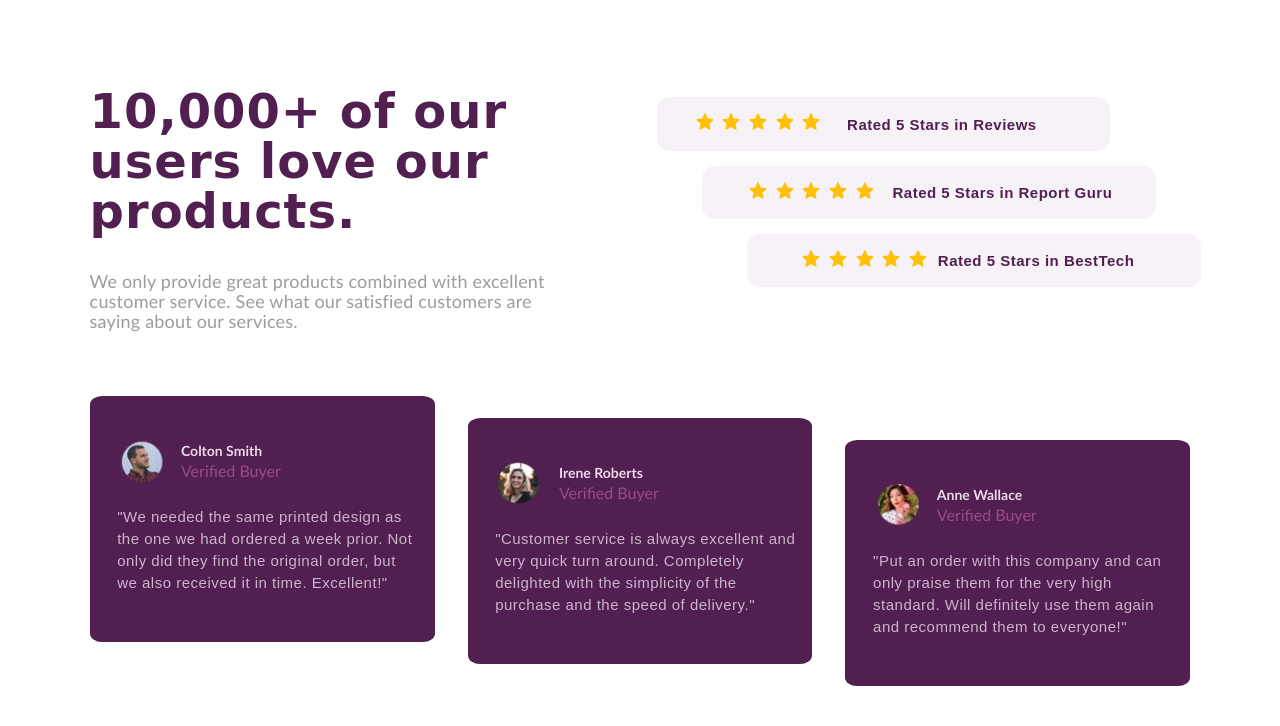
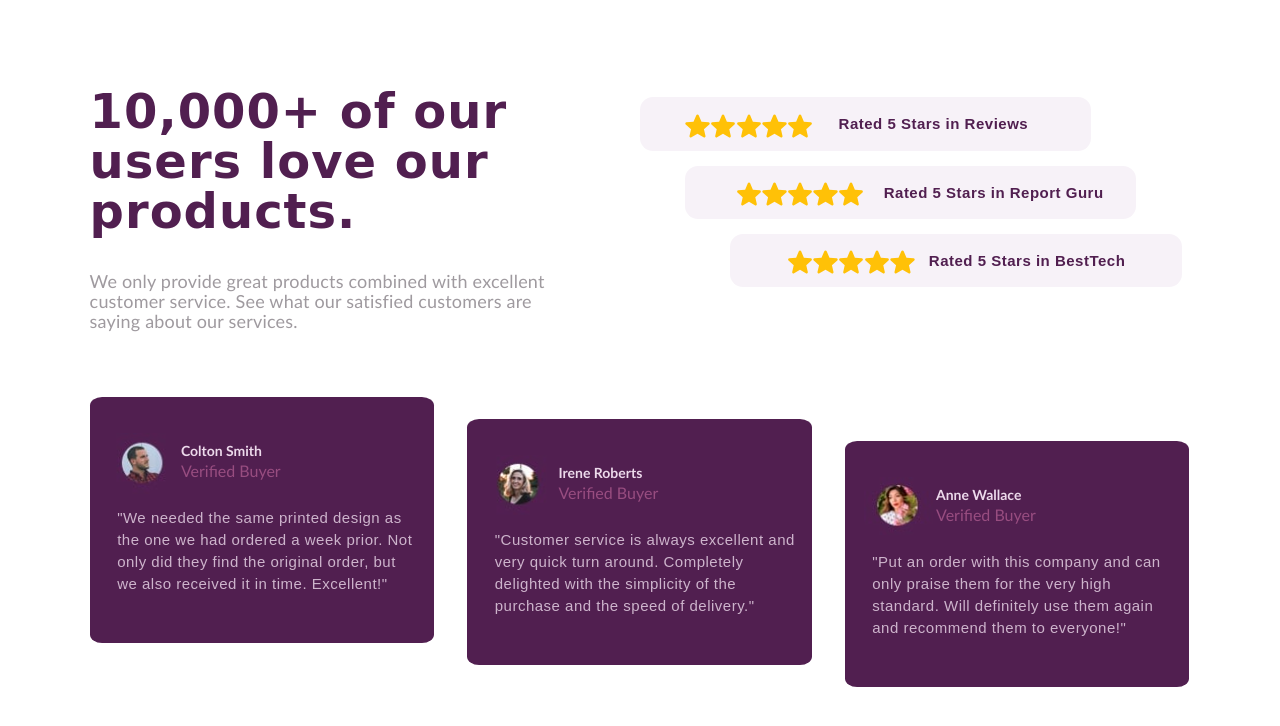
Before and after one commit to ifetreaty/Product-users, a plain HTML site: page index.html in a window 1280 px wide. Drawn offline with Linux system fonts and the light colour scheme.

Commit message:
Add files via upload

```diff
--- a/main.scss
+++ b/main.scss
@@ -9,13 +9,14 @@ body {
 
 .flex-container-a {
     display: flex;
-    flex-wrap: nowrap;
+    flex-wrap: wrap;
 
     .box-a {
-    width: 50%;
+   flex: 50%;
+    /*width: 50%;
     background-color: #fff;
     position: relative;
-    margin-right: 3%;
+    margin-right: 3%;*/
 
     #products {
     color: $bg-color;
@@ -39,52 +40,53 @@ body {
 }
 
 .box-b {
-    width: 50%;
+    flex: 50%;
+    /*width: 50%;
     background-color: #fff;
-    position: relative;
+    position: relative;*/
     margin-top: 4%;
 
     .ratings-1 {
-        width: 85%;
+        width: 82%;
 
         #star-1 {
-            width: 6%;
-            height: 6%;
+            width: 3%;
+            height: 3%;
             position: absolute;
-            margin-top: 3%;
-            margin-left: 6%;
+            margin-top: 1.3%;
+            margin-left: 3%;
         }
         #star-2 {
-            width: 6%;
-            height: 6%;
+            width: 3%;
+            height: 3%;
             position: absolute;
-            margin-top: 3%;
-            margin-left: 11%;
+            margin-top: 1.3%;
+            margin-left: 5%;
         }
         #star-3 {
-            width: 6%;
-            height: 6%;
+            width: 3%;
+            height: 3%;
             position: absolute;
-            margin-top: 3%;
-            margin-left: 16%;
+            margin-top: 1.3%;
+            margin-left: 7%;
         }
         #star-4 {
-            width: 6%;
-            height: 6%;
+            width: 3%;
+            height: 3%;
             position: absolute;
-            margin-top: 3%;
-            margin-left: 21%;
+            margin-top: 1.3%;
+            margin-left: 9%;
         }
         #star-5 {
-            width: 6%;
-            height: 6%;
+            width: 3%;
+            height: 3%;
             position: absolute;
-            margin-top: 3%;
-            margin-left: 26%;
+            margin-top: 1.3%;
+            margin-left: 11%;
         }
         p {
             background: rgb(247, 242, 248);
-            padding-left: 42%;
+            padding-left: 44%;
             padding-top: 4%;
             padding-bottom: 4%;
             color: $bg-color;
@@ -98,46 +100,46 @@ body {
     }
 
     .ratings-2 {
-        width: 85%;
+        width: 82%;
 
         #star-6 {
-            width: 6%;
-            height: 6%;
+            width: 3%;
+            height: 3%;
             position: absolute;
-            margin-top: 3%;
-            margin-left: 16%;
+            margin-top: 1.3%;
+            margin-left: 7%;
         }
         #star-7 {
-            width: 6%;
-            height: 6%;
+            width: 3%;
+            height: 3%;
             position: absolute;
-            margin-top: 3%;
-            margin-left: 21%;
+            margin-top: 1.3%;
+            margin-left: 9%;
         }
         #star-8 {
-            width: 6%;
-            height: 6%;
+            width: 3%;
+            height: 3%;
             position: absolute;
-            margin-top: 3%;
-            margin-left: 26%;
+            margin-top: 1.3%;
+            margin-left: 11%;
         }
         #star-9 {
-            width: 6%;
-            height: 6%;
+            width: 3%;
+            height: 3%;
             position: absolute;
-            margin-top: 3%;
-            margin-left: 31%;
+            margin-top: 1.3%;
+            margin-left: 13%;
         }
         #star-10 {
-            width: 6%;
-            height: 6%;
+            width: 3%;
+            height: 3%;
             position: absolute;
-            margin-top: 3%;
-            margin-left: 36%;
+            margin-top: 1.3%;
+            margin-left: 15%;
         }
         p {
             background: rgb(247, 242, 248);
-            padding-left: 42%;
+            padding-left: 44%;
             padding-top: 4%;
             padding-bottom: 4%;
             color: $bg-color;
@@ -154,46 +156,46 @@ body {
 
     .ratings-3 {
 
-        width: 85%;
+        width: 82%;
 
         #star-11 {
-            width: 6%;
-            height: 6%;
+            width: 3%;
+            height: 3%;
             position: absolute;
-            margin-top: 3%;
-            margin-left: 26%;
+            margin-top: 1.3%;
+            margin-left: 11%;
         }
         #star-12 {
-            width: 6%;
-            height: 6%;
+            width: 3%;
+            height: 3%;
             position: absolute;
-            margin-top: 3%;
-            margin-left: 31%;
+            margin-top: 1.3%;
+            margin-left: 13%;
         }
         #star-13 {
-            width: 6%;
-            height: 6%;
+            width: 3%;
+            height: 3%;
             position: absolute;
-            margin-top: 3%;
-            margin-left: 36%;
+            margin-top: 1.3%;
+            margin-left: 15%;
         }
         #star-14 {
-            width: 6%;
-            height: 6%;
+            width: 3%;
+            height: 3%;
             position: absolute;
-            margin-top: 3%;
-            margin-left: 41%;
+            margin-top: 1.3%;
+            margin-left: 17%;
         }
         #star-15 {
-            width: 6%;
-            height: 6%;
+            width: 3%;
+            height: 3%;
             position: absolute;
-            margin-top: 3%;
-            margin-left: 46%;
+            margin-top: 1.3%;
+            margin-left: 19%;
         }
         p {
             background: rgb(247, 242, 248);
-            padding-left: 42%;
+            padding-left: 44%;
             padding-top: 4%;
             padding-bottom: 4%;
             color: $bg-color;
@@ -212,13 +214,20 @@ body {
 }
 }
 
+/*responsive for mobile*/
+@media (max-width: 800px) {
+    .box-a, .box-b {
+        flex: 100%;
+        width: 100%;
+    }
+}
 
 .flex-container {
     display: flex;
-    flex-wrap: nowrap;
+    flex-wrap: wrap;
 
     .box-1 {
-        width: 33.3%;
+        width: 31.3%;
         background-color: $bg-color;
         position: relative;
         margin-right: 3%;
@@ -261,7 +270,7 @@ body {
         }
 
     .box-2 {
-        width: 33.3%;
+        width: 31.3%;
         background-color: $bg-color;
         position: relative;
         margin-right: 3%;
@@ -305,7 +314,7 @@ body {
     }
 
     .box-3 {
-        width: 33.3%;
+        width: 31.3%;
         background-color: $bg-color;
         position: relative;
         border-radius: 3.5%;
@@ -345,5 +354,13 @@ body {
                 line-height: 22px;
                 letter-spacing: 0.5px;
             }
+
     }
 }
+
+ /*mobile version of second flex-container*/
+ @media (max-width: 800px) {
+    .box-1, .box-2, .box-3 {
+        flex: 100%;
+    }
+}
```
Also changed, not shown: main.css, 1 other file.
